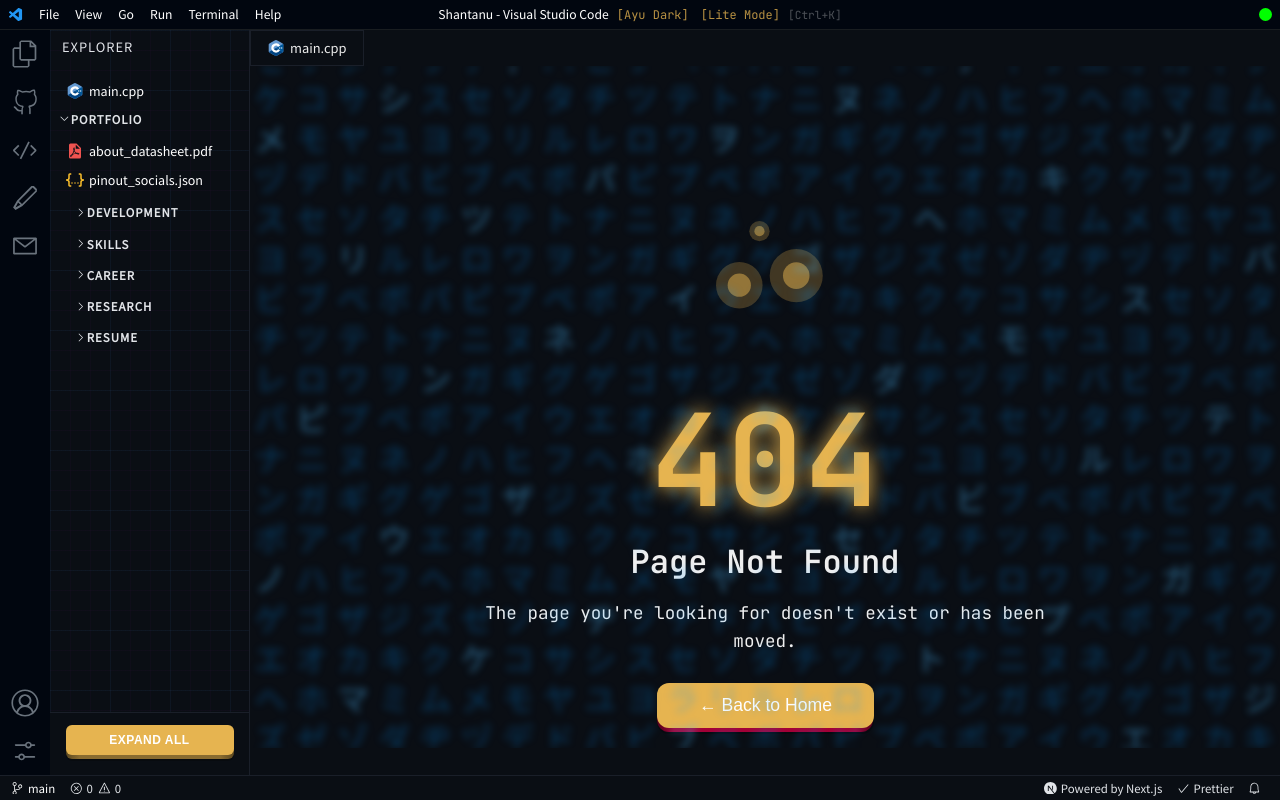
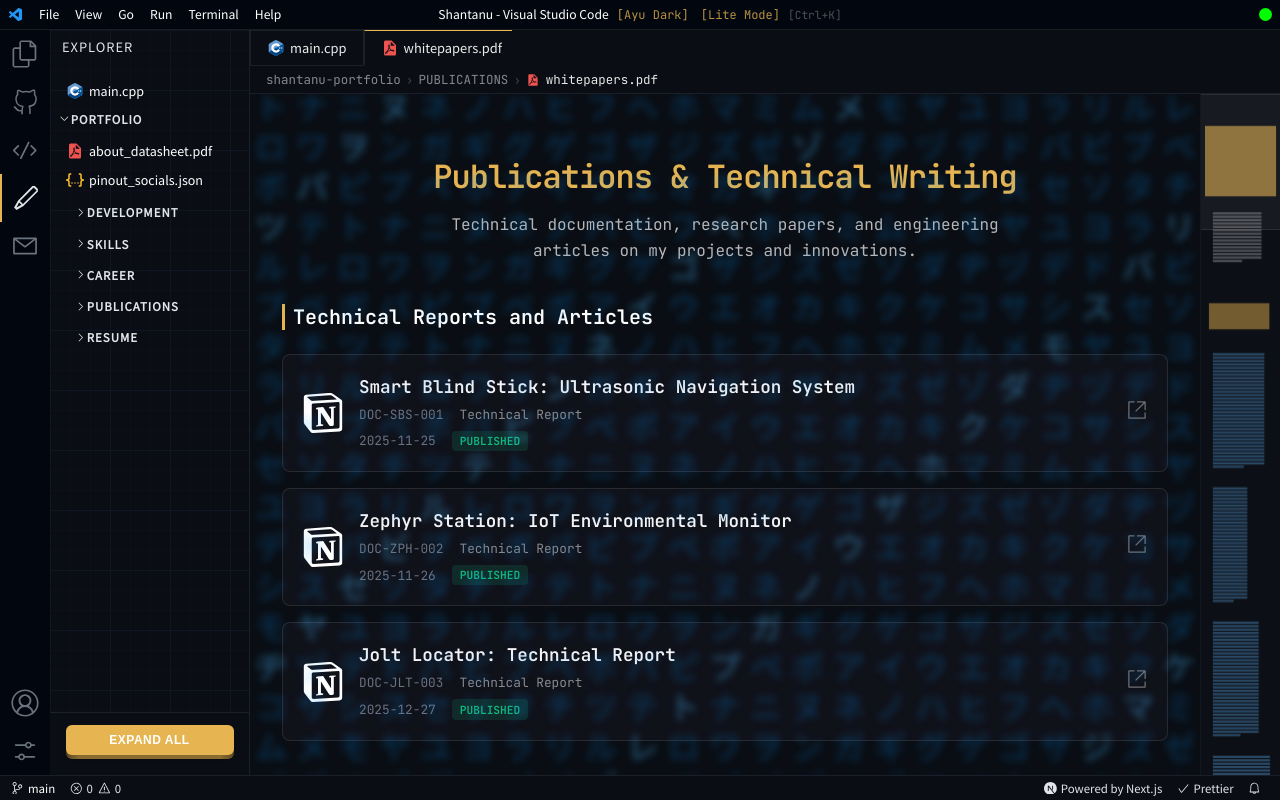
Before and after one commit to shaxntanu/VSCode-Portfolio, a Next.js app: page /publications in a window 1280 px wide. Before the commit this address had no page. Built offline with nearby package versions, Linux system fonts and the light colour scheme; a web font is replaced by a local one.

Commit message:
Rename Research section to Publications throughout codebase

```diff
--- a/components/Explorer.tsx
+++ b/components/Explorer.tsx
@@ -20,8 +20,8 @@ const Explorer = () => {
     setSkillsOpen,
     careerOpen,
     setCareerOpen,
-    researchOpen,
-    setResearchOpen,
+    publicationsOpen,
+    setPublicationsOpen,
     resumeOpen,
     setResumeOpen,
   } = useFolderContext();
@@ -36,8 +36,8 @@ const Explorer = () => {
         return { open: skillsOpen, setOpen: setSkillsOpen };
       case 'career':
         return { open: careerOpen, setOpen: setCareerOpen };
-      case 'research':
-        return { open: researchOpen, setOpen: setResearchOpen };
+      case 'publications':
+        return { open: publicationsOpen, setOpen: setPublicationsOpen };
       case 'resume':
         return { open: resumeOpen, setOpen: setResumeOpen };
       default:
@@ -196,20 +196,20 @@ const Explorer = () => {
         <button
           className={styles.expandButton}
           onClick={() => {
-            const allExpanded = portfolioOpen && developmentOpen && skillsOpen && careerOpen && researchOpen && resumeOpen;
+            const allExpanded = portfolioOpen && developmentOpen && skillsOpen && careerOpen && publicationsOpen && resumeOpen;
             if (allExpanded) {
               setPortfolioOpen(false);
               setDevelopmentOpen(false);
               setSkillsOpen(false);
               setCareerOpen(false);
-              setResearchOpen(false);
+              setPublicationsOpen(false);
               setResumeOpen(false);
             } else {
               setPortfolioOpen(true);
               setDevelopmentOpen(true);
               setSkillsOpen(true);
               setCareerOpen(true);
-              setResearchOpen(true);
+              setPublicationsOpen(true);
               setResumeOpen(true);
             }
           }}
@@ -218,7 +218,7 @@ const Explorer = () => {
           <span className={styles.buttonEdge}></span>
           <div className={styles.buttonFront}>
             <span className={styles.buttonText}>
-              {portfolioOpen && developmentOpen && skillsOpen && careerOpen && researchOpen && resumeOpen
+              {portfolioOpen && developmentOpen && skillsOpen && careerOpen && publicationsOpen && resumeOpen
                 ? 'Collapse All'
                 : 'Expand All'}
             </span>
--- a/components/Minimap.tsx
+++ b/components/Minimap.tsx
@@ -2,7 +2,7 @@ import { useEffect, useRef, useState, useCallback } from 'react';
 import { useRouter } from 'next/router';
 import styles from '@/styles/Minimap.module.css';
 
-const MINIMAP_PAGES = ['/about', '/experience', '/projects', '/research', '/certificates'];
+const MINIMAP_PAGES = ['/about', '/experience', '/projects', '/publications', '/certificates'];
 
 // Maps element tag names to colors for the minimap visualization
 const getElementColor = (tagName: string, accentColor: string): string | null => {
--- a/components/Sidebar.tsx
+++ b/components/Sidebar.tsx
@@ -18,7 +18,7 @@ const sidebarTopItems = [
   { Icon: VscFiles, path: '/' },
   { Icon: VscGithubAlt, path: '/github' },
   { Icon: VscCode, path: '/projects' },
-  { Icon: VscEdit, path: '/research' },
+  { Icon: VscEdit, path: '/publications' },
   { Icon: VscMail, path: '/contact' },
 ];
 
--- a/components/Titlebar.tsx
+++ b/components/Titlebar.tsx
@@ -86,7 +86,7 @@ const Titlebar = () => {
   const handleMenuClick = (menu: string) => {
     switch (menu) {
       case 'File':
-        router.push('/research');
+        router.push('/publications');
         break;
       case 'View':
         router.push('/');
--- a/contexts/FolderContext.tsx
+++ b/contexts/FolderContext.tsx
@@ -7,14 +7,14 @@ interface FolderContextType {
   developmentOpen: boolean;
   skillsOpen: boolean;
   careerOpen: boolean;
-  researchOpen: boolean;
+  publicationsOpen: boolean;
   resumeOpen: boolean;
   setPortfolioOpen: (open: boolean) => void;
   setMobileMenuOpen: (open: boolean) => void;
   setDevelopmentOpen: (open: boolean) => void;
   setSkillsOpen: (open: boolean) => void;
   setCareerOpen: (open: boolean) => void;
-  setResearchOpen: (open: boolean) => void;
+  setPublicationsOpen: (open: boolean) => void;
   setResumeOpen: (open: boolean) => void;
 }
 
@@ -26,7 +26,7 @@ export const FolderProvider = ({ children }: { children: ReactNode }) => {
   const [developmentOpen, setDevelopmentOpen] = useState(false);
   const [skillsOpen, setSkillsOpen] = useState(false);
   const [careerOpen, setCareerOpen] = useState(false);
-  const [researchOpen, setResearchOpen] = useState(false);
+  const [publicationsOpen, setPublicationsOpen] = useState(false);
   const [resumeOpen, setResumeOpen] = useState(false);
   const router = useRouter();
 
@@ -50,14 +50,14 @@ export const FolderProvider = ({ children }: { children: ReactNode }) => {
         developmentOpen,
         skillsOpen,
         careerOpen,
-        researchOpen,
+        publicationsOpen,
         resumeOpen,
         setPortfolioOpen,
         setMobileMenuOpen,
         setDevelopmentOpen,
         setSkillsOpen,
         setCareerOpen,
-        setResearchOpen,
+        setPublicationsOpen,
         setResumeOpen,
       }}
     >
--- a/data/navigation.ts
+++ b/data/navigation.ts
@@ -49,10 +49,10 @@ export const navFolders: NavFolder[] = [
     ],
   },
   {
-    id: 'research',
-    label: 'RESEARCH',
+    id: 'publications',
+    label: 'PUBLICATIONS',
     files: [
-      { name: 'whitepapers.pdf', path: '/research', icon: '/logos/pdf_icon.svg' },
+      { name: 'whitepapers.pdf', path: '/publications', icon: '/logos/pdf_icon.svg' },
     ],
   },
   {
--- a/pages/research.tsx
+++ b/pages/publications.tsx
@@ -78,12 +78,12 @@ const papers = [
   },
 ];
 
-const ResearchPage = () => {
+const PublicationsPage = () => {
   return (
     <div className={styles.container}>
-      <h1 className={styles.pageTitle}>Reports & Research</h1>
+      <h1 className={styles.pageTitle}>Publications & Technical Writing</h1>
       <p className={styles.pageSubtitle}>
-        Technical documentation and research papers on my engineering projects.
+        Technical documentation, research papers, and engineering articles on my projects and innovations.
       </p>
 
       <div className={styles.section}>
@@ -173,10 +173,10 @@ const ResearchPage = () => {
 export async function getStaticProps() {
   return {
     props: {
-      title: 'Research',
-      ogDescription: 'Technical reports and research papers covering Zephyr Station, Jolt Locator, The Ruin Machine, and more.'
+      title: 'Publications',
+      ogDescription: 'Technical reports, research papers, and engineering articles covering Zephyr Station, Jolt Locator, The Ruin Machine, and more.'
     },
   };
 }
 
-export default ResearchPage;
+export default PublicationsPage;
```
